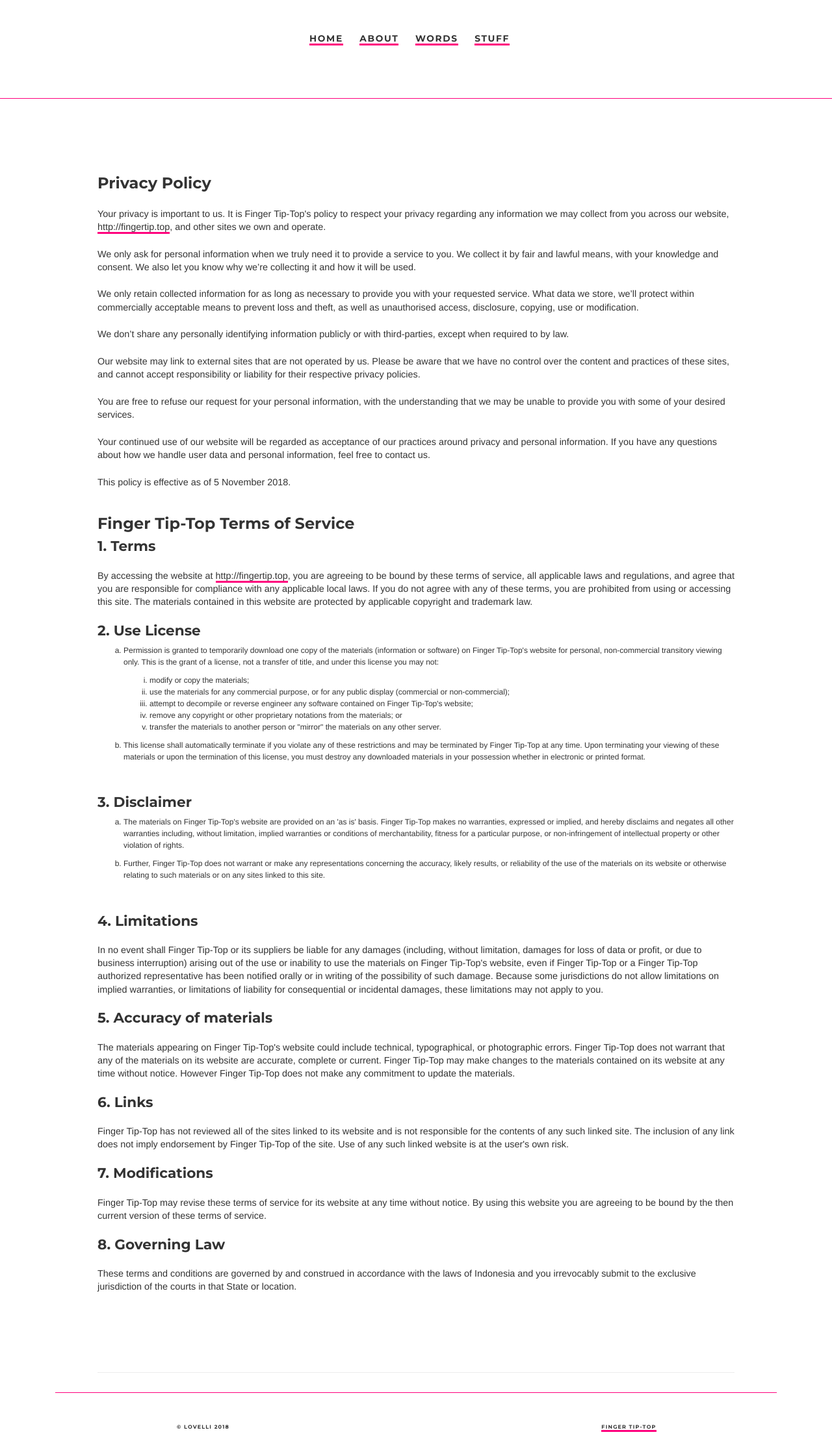
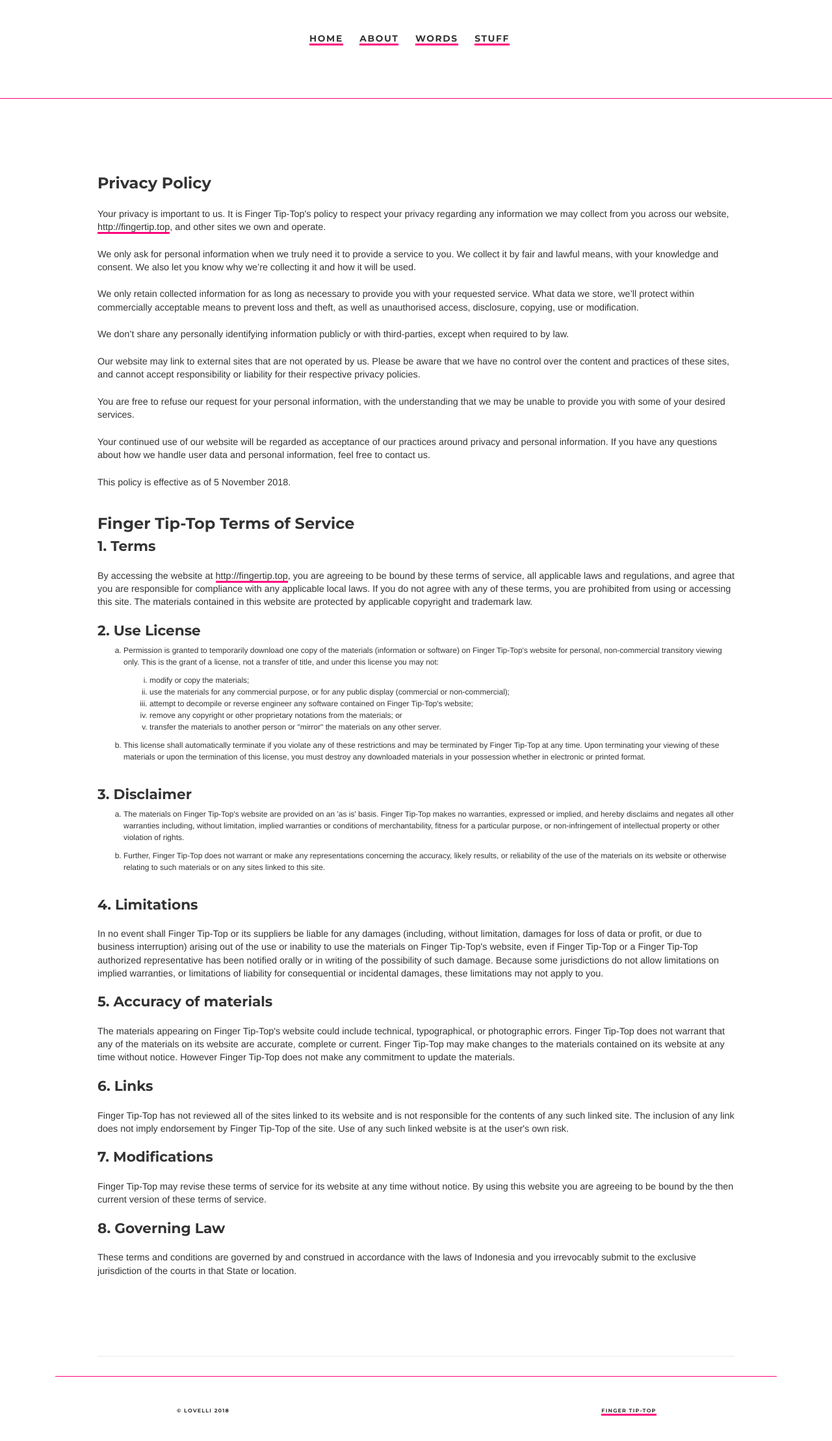
Before and after one commit to ariesti/ariesti.github.io, a Jekyll site: the page built from terms/policies.html, in a window 1280 px wide. Shown: the whole page at 65% size. Built offline with Jekyll 4.4.1, drawn with Linux system fonts in a browser that asks for light colours; after the commit the page ends 2193 px from its top, so only the background shows below that.

Commit message:
Update main.css

```diff
--- a/css/main.css
+++ b/css/main.css
@@ -137,7 +137,7 @@
 h1, h2, h3, h4, h5, h6 { font-family: Montserrat, sans-serif; }
 .ex1 { padding-top: 25px; }
 .ex2 { padding-top: 10px; }
-.ex3 { padding-top: 1.5em }
+.ex3 { padding-top: 20px; }
 
 h1 { font-size: 2.3em; margin-bottom: 10px; }
 h2 { font-size: 2em; }
```
